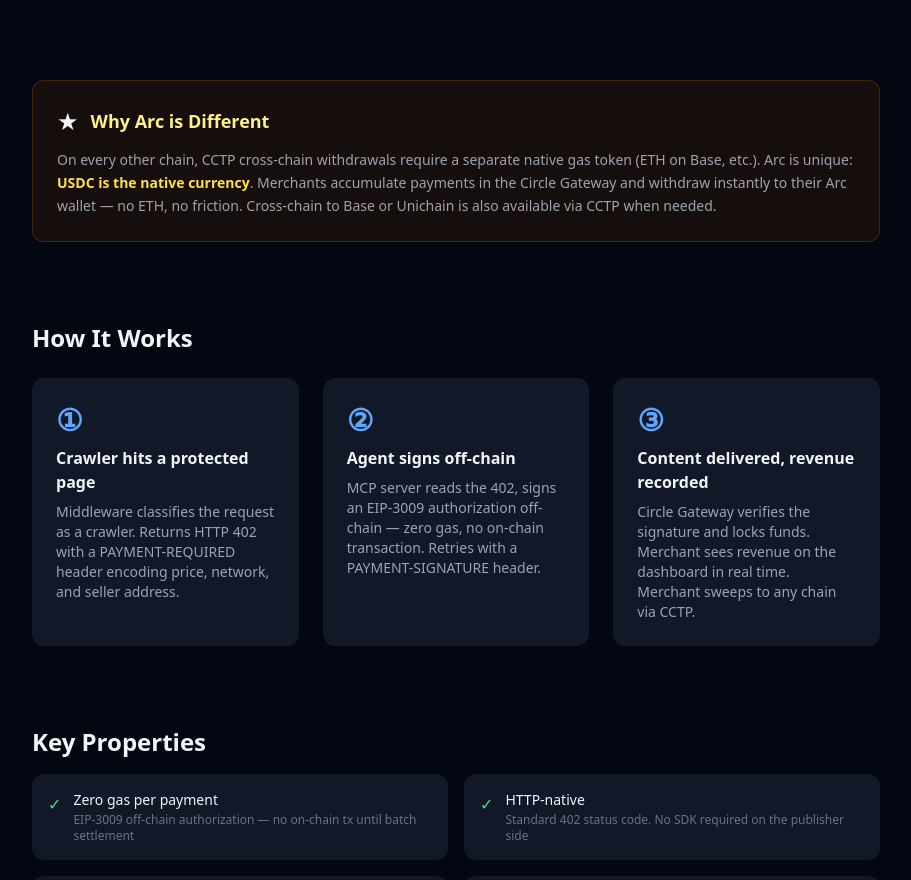
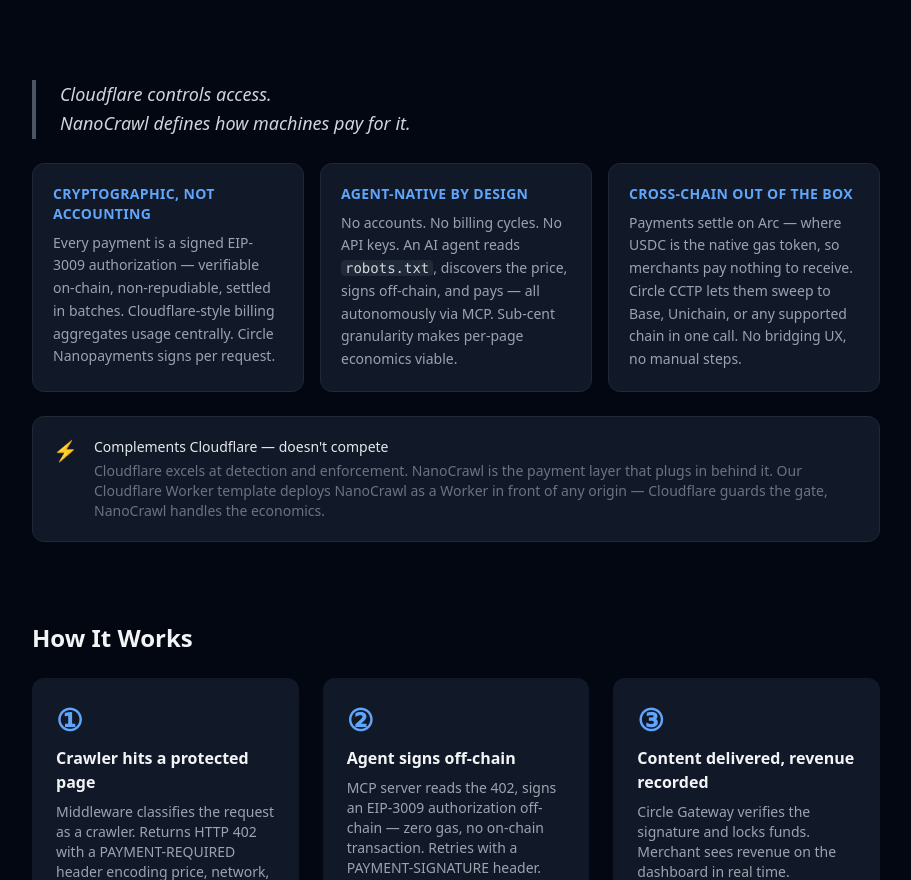
Before and after one commit to nanocrawl-xyz/web, a Next.js app: page / in a window 1280 px wide. Shown: the part 1180-2060 px from the top of the page, without its empty margins (184-1095 px from the left). Built offline with nearby package versions, Linux system fonts and the light colour scheme; no server answers.

Commit message:
Replace Arc callout with proper positioning: cryptographic payments, agent-native, cross-chain, CF complementarity

```diff
--- a/app/page.tsx
+++ b/app/page.tsx
@@ -68,18 +68,52 @@
         </div>
       </section>
 
-      {/* Why Arc callout */}
-      <section className="bg-yellow-950/30 border border-yellow-800/40 rounded-xl p-6 space-y-3">
-        <div className="flex items-center gap-3">
-          <span className="text-2xl">★</span>
-          <h2 className="text-lg font-semibold text-yellow-200">Why Arc is Different</h2>
+      {/* Positioning */}
+      <section className="space-y-6">
+        <blockquote className="border-l-4 border-gray-600 pl-6 text-gray-300 text-lg italic leading-relaxed">
+          Cloudflare controls access.<br />
+          NanoCrawl defines how machines pay for it.
+        </blockquote>
+
+        <div className="grid grid-cols-1 md:grid-cols-3 gap-4">
+          <div className="bg-gray-900 rounded-xl p-5 space-y-2 border border-gray-800">
+            <p className="text-blue-400 font-semibold text-sm uppercase tracking-wide">Cryptographic, not accounting</p>
+            <p className="text-gray-400 text-sm leading-relaxed">
+              Every payment is a signed EIP-3009 authorization — verifiable on-chain,
+              non-repudiable, settled in batches. Cloudflare-style billing aggregates usage
+              centrally. Circle Nanopayments signs per request.
+            </p>
+          </div>
+          <div className="bg-gray-900 rounded-xl p-5 space-y-2 border border-gray-800">
+            <p className="text-blue-400 font-semibold text-sm uppercase tracking-wide">Agent-native by design</p>
+            <p className="text-gray-400 text-sm leading-relaxed">
+              No accounts. No billing cycles. No API keys. An AI agent reads{' '}
+              <code className="text-gray-300 bg-gray-800 px-1 rounded">robots.txt</code>,
+              discovers the price, signs off-chain, and pays — all autonomously via MCP.
+              Sub-cent granularity makes per-page economics viable.
+            </p>
+          </div>
+          <div className="bg-gray-900 rounded-xl p-5 space-y-2 border border-gray-800">
+            <p className="text-blue-400 font-semibold text-sm uppercase tracking-wide">Cross-chain out of the box</p>
+            <p className="text-gray-400 text-sm leading-relaxed">
+              Payments settle on Arc — where USDC is the native gas token, so merchants
+              pay nothing to receive. Circle CCTP lets them sweep to Base, Unichain,
+              or any supported chain in one call. No bridging UX, no manual steps.
+            </p>
+          </div>
         </div>
-        <p className="text-gray-400 text-sm leading-relaxed">
-          On every other chain, CCTP cross-chain withdrawals require a separate native gas token
-          (ETH on Base, etc.). Arc is unique: <strong className="text-yellow-300">USDC is the native currency</strong>.
-          Merchants accumulate payments in the Circle Gateway and withdraw instantly to their Arc wallet —
-          no ETH, no friction. Cross-chain to Base or Unichain is also available via CCTP when needed.
-        </p>
+
+        <div className="bg-gray-900 rounded-xl p-5 border border-gray-800 flex gap-4 items-start">
+          <span className="text-gray-500 text-xl shrink-0">⚡</span>
+          <div>
+            <p className="font-medium text-sm text-gray-200">Complements Cloudflare — doesn't compete</p>
+            <p className="text-gray-500 text-sm mt-1">
+              Cloudflare excels at detection and enforcement. NanoCrawl is the payment layer that
+              plugs in behind it. Our Cloudflare Worker template deploys NanoCrawl as a Worker in
+              front of any origin — Cloudflare guards the gate, NanoCrawl handles the economics.
+            </p>
+          </div>
+        </div>
       </section>
 
       {/* How it works */}
```
